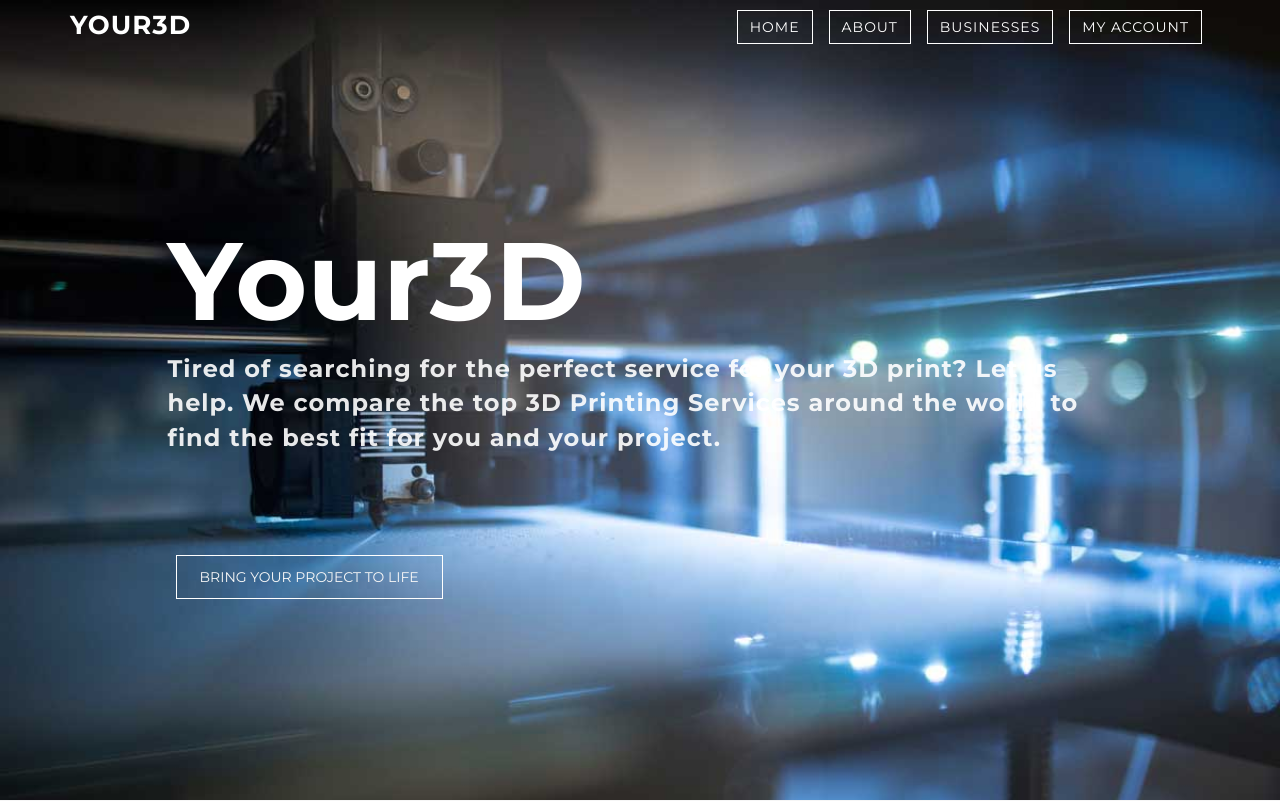
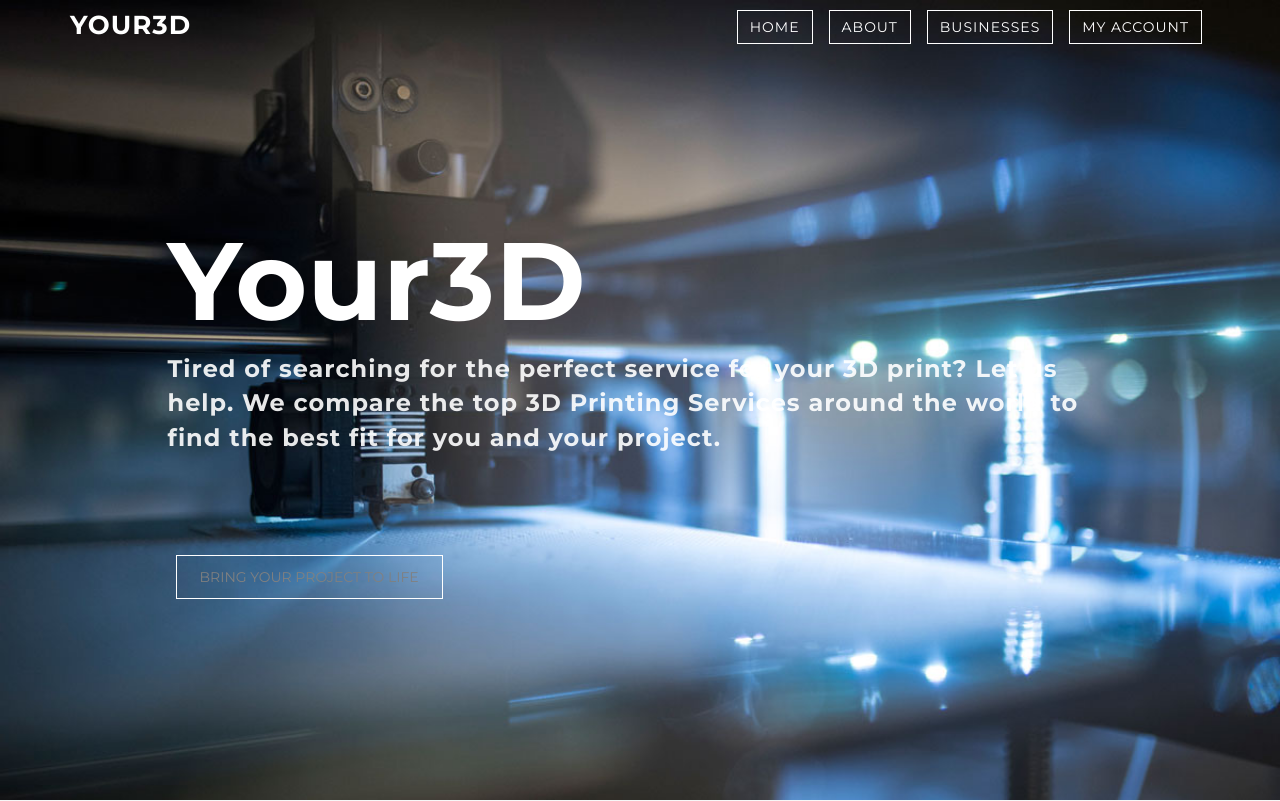
Before and after one commit to braininteractive/findyour3d, a Django app: page / in a window 1280 px wide, with the pointer over the restyled element. Shown: the top 801 px of the page. Run offline with Django 3.2, Linux system fonts and the light colour scheme; some libraries are stand-ins or nearby versions.

```diff
--- a/findyour3d/static/css/style.css
+++ b/findyour3d/static/css/style.css
@@ -235,7 +235,7 @@ hr {
   transition: all 0.5s;
 }
 .btn-default:hover, .btn-default:focus, .btn-default.focus, .btn-default:active, .btn-default.active {
-  color: #f6f6f6;
+  color: gray;
   -webkit-box-shadow:inset 0px 0px 0px 1px white;
   -moz-box-shadow:inset 0px 0px 0px 1px white;
   box-shadow:inset 0px 0px 0px 1px white;
```
Also changed, not shown: findyour3d/static/img/intro-bg_2.jpg.
